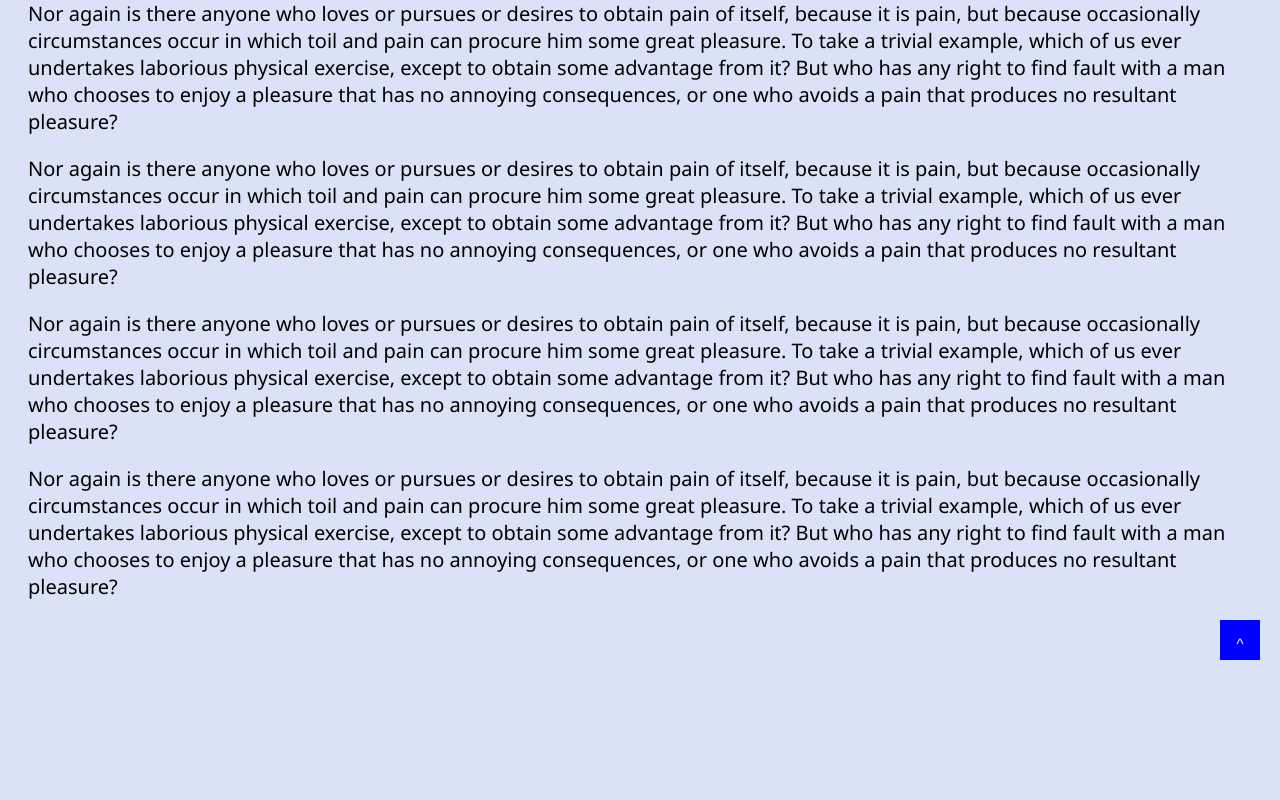
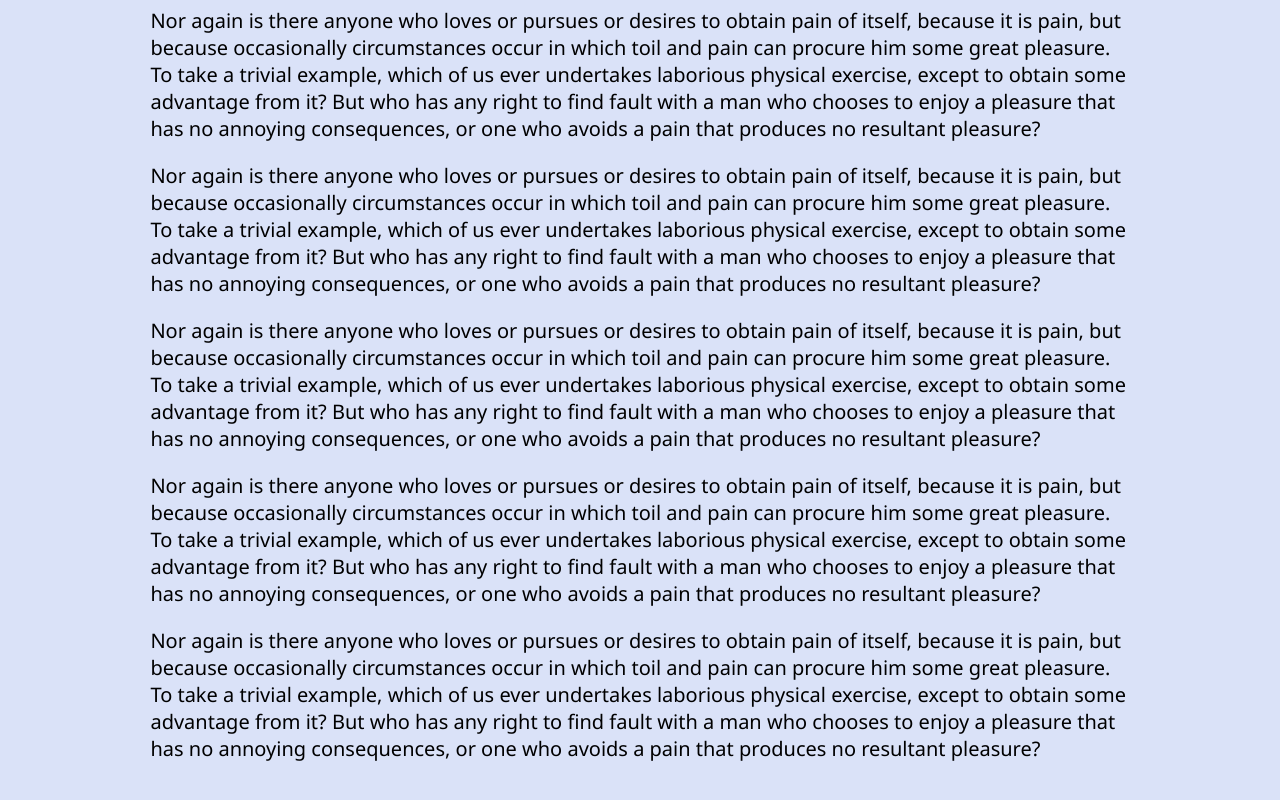
Before and after one commit to lengoctramanh/useEffect, a React (Vite) app: page / in a window 1280 px wide. Shown: the part 1084-1884 px from the top of the page. Before the commit the page ends 1751 px from the top, so only its background shows below. Built offline with nearby package versions, Linux system fonts and the light colour scheme.

Commit message:
Progress-Bar

```diff
--- a/src/App.jsx
+++ b/src/App.jsx
@@ -30,29 +30,31 @@ const App = () => {
           <div id="progressBar"></div>
         </div>
         <h2>Progress Bar</h2>
+        <div className="content">
           <p>
-          Lorem Ipsum is simply dummy text of the printing and typesetting industry. Lorem Ipsum has
-          been the standard dummy text ever since the 1500s, when an unknown printer took a galley
-          of type and scrambled it to make a type specimen book. It has survived not only five
-          centuries, but also the leap into electronic typesetting, remaining essentially unchanged.
-          Contrary to popular belief, Lorem Ipsum is not simply random text. It has roots in a piece
-          of classical Latin literature from 45 BC, making it over 2000 years old.
+            Lorem Ipsum is simply dummy text of the printing and typesetting industry. Lorem Ipsum
+            has been the standard dummy text ever since the 1500s, when an unknown printer took a
+            galley of type and scrambled it to make a type specimen book. It has survived not only
+            five centuries, but also the leap into electronic typesetting, remaining essentially
+            unchanged. Contrary to popular belief, Lorem Ipsum is not simply random text. It has
+            roots in a piece of classical Latin literature from 45 BC, making it over 2000 years
+            old.
           </p>
           <p>
-          This book is a treatise on the theory of ethics, very popular during the Renaissance. The
-          first line of Lorem Ipsum,Lorem ipsum dolor sit amet, comes from a line in section
+            This book is a treatise on the theory of ethics, very popular during the Renaissance.
+            The first line of Lorem Ipsum,Lorem ipsum dolor sit amet, comes from a line in section
             1.10.32. The standard chunk of Lorem Ipsum used since the 1500s is reproduced below for
             those interested. Sections 1.10.32 and 1.10.33 from de Finibus Bonorum et Malorum by
             Cicero are also reproduced in their exact original form, accompanied by English verions
             from the 1914 translation by H. Rackham.
           </p>
           <p>
-          It was popularised in the 1960s with the release of Letraset sheets containing Lorem Ipsum
-          passages, and more recently with desktop publishing software like Aldus PageMaker
+            It was popularised in the 1960s with the release of Letraset sheets containing Lorem
+            Ipsum passages, and more recently with desktop publishing software like Aldus PageMaker
             including versions of Lorem Ipsum.It is a long established fact that a reader will be
             distracted by the readable content of a page when looking at its layout. The point of
-          using Lorem Ipsum is that it has a more-or-less normal distribution of letters, as opposed
-          to using Content here, content here, making it look like readable English.
+            using Lorem Ipsum is that it has a more-or-less normal distribution of letters, as
+            opposed to using Content here, content here, making it look like readable English.
           </p>
           <p>
             Sed ut perspiciatis unde omnis iste natus error sit voluptatem accusantium
@@ -63,11 +65,11 @@ const App = () => {
           </p>
           <p>
             But I must explain to you how all this mistaken idea of denouncing pleasure and praising
-          pain was born and I will give you a complete account of the system, and expound the actual
-          teachings of the great explorer of the truth, the master-builder of human happiness. No
-          one rejects, dislikes, or avoids pleasure itself, because it is pleasure, but because
-          those who do not know how to pursue pleasure rationally encounter consequences that are
-          extremely painful.
+            pain was born and I will give you a complete account of the system, and expound the
+            actual teachings of the great explorer of the truth, the master-builder of human
+            happiness. No one rejects, dislikes, or avoids pleasure itself, because it is pleasure,
+            but because those who do not know how to pursue pleasure rationally encounter
+            consequences that are extremely painful.
           </p>
           <p>
             Nor again is there anyone who loves or pursues or desires to obtain pain of itself,
@@ -117,6 +119,7 @@ const App = () => {
             has any right to find fault with a man who chooses to enjoy a pleasure that has no
             annoying consequences, or one who avoids a pain that produces no resultant pleasure?
           </p>
+        </div>
 
         <UpButton />
       </div>
--- a/src/Style.css
+++ b/src/Style.css
@@ -29,23 +29,31 @@ p:first-of-type {
 #progressBar {
     height: 20px;
 }
-button {
-    width: 40px;
-    height: 40px;
-    transform-origin: bottom right;
+.top-btn {
+    width: 50px;
+    height: 50px;
+    border: none;
+    background-color: #9e475ad8;
     cursor: pointer;
-    position: absolute;
-    right: 0;
-    margin-right: 20px;
-    background-color: blue;
-    border: none;
+
+    position: fixed;
+    bottom: 2rem;
+    right: 1rem;
+    z-index: 999;
+    display: flex;
+    justify-content: center;
+    align-items: center;
 }
 span {
-    font-size: 15px;
-    line-height: 46px;
-    color: aliceblue;
+    font-size: 20px;
     transition: 0.3s;
+    color: whitesmoke;
+    margin-top: 7px;
 }
 * {
     scroll-behavior: smooth;
 }
+.content {
+    width: 80%;
+    margin: 0 auto;
+}
--- a/src/components/UpButton.jsx
+++ b/src/components/UpButton.jsx
@@ -1,29 +1,29 @@
 import React, { Fragment, useEffect, useState } from 'react';
 
 const UpButton = () => {
-  // const [topButton, setTopButton] = useState(false);
-  // const handleTopButton = () => {
-  //   if (window.scrollY > 20) {
-  //     setTopButton(true);
-  //   } else {
-  //     setTopButton(false);
-  //   }
-  // };
-  // useEffect(() => {
-  //   window.addEventListener('scroll', handleTopButton);
-  // }, []);
+  const [topButton, setTopButton] = useState(false);
+  const handleTopButton = () => {
+    if (window.scrollY > 20) {
+      setTopButton(true);
+    } else {
+      setTopButton(false);
+    }
+  };
+  useEffect(() => {
+    window.addEventListener('scroll', handleTopButton);
+  }, []);
   const top = () => {
-    window.scrollTo({
-      top: 0,
-      left: 0,
-      behavior: 'smooth',
-    });
+    window.scrollTo(0, 0);
   };
   return (
     <Fragment>
-      <button className="top-btn" onClick={top}>
-        <span>^</span>
-      </button>
+      <div className="btn">
+        {topButton && (
+          <button className="top-btn" onClick={top}>
+            <span>^</span>
+          </button>
+        )}
+      </div>
     </Fragment>
   );
 };
```
Lines whose indentation alone changed are shown as unchanged.
